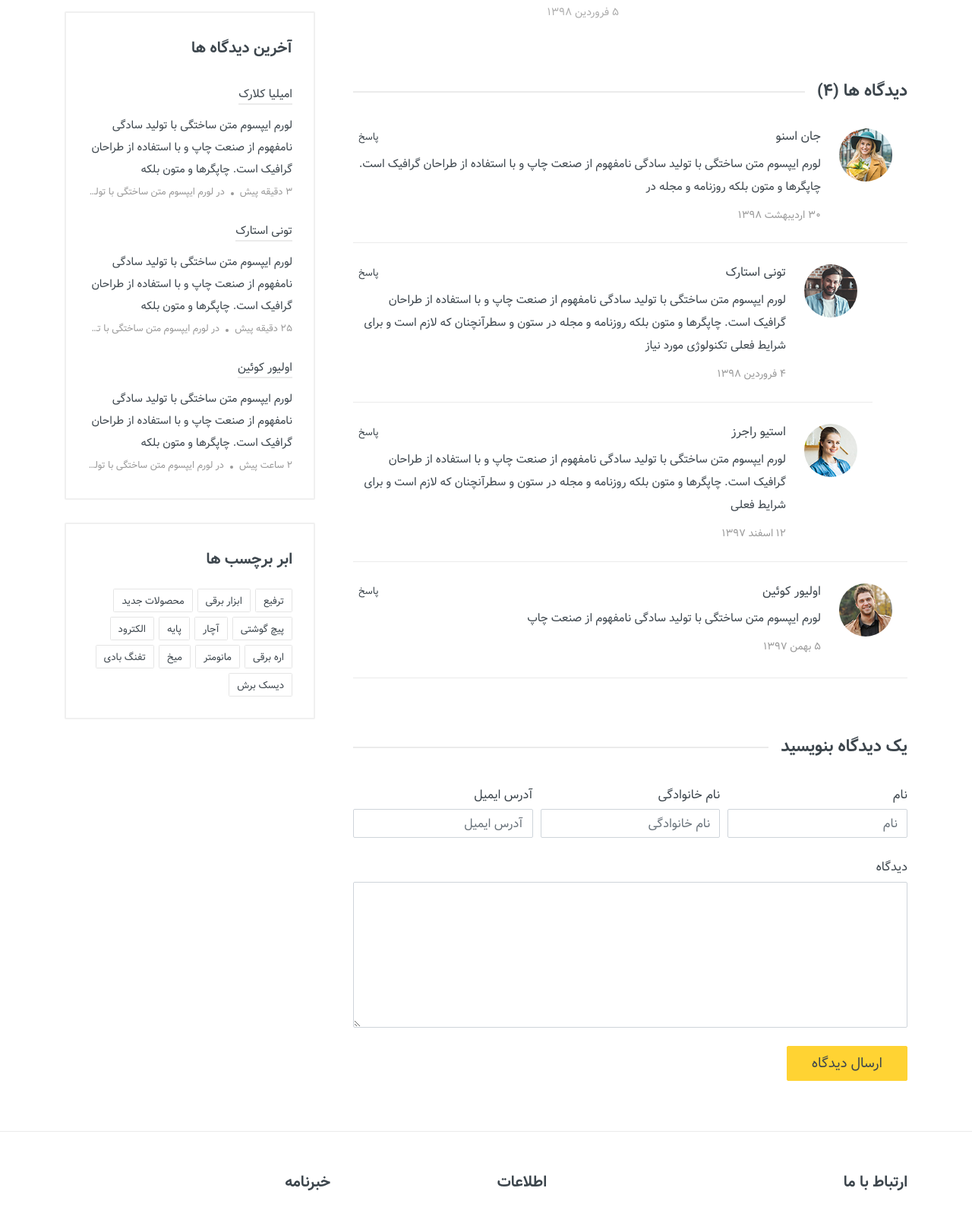
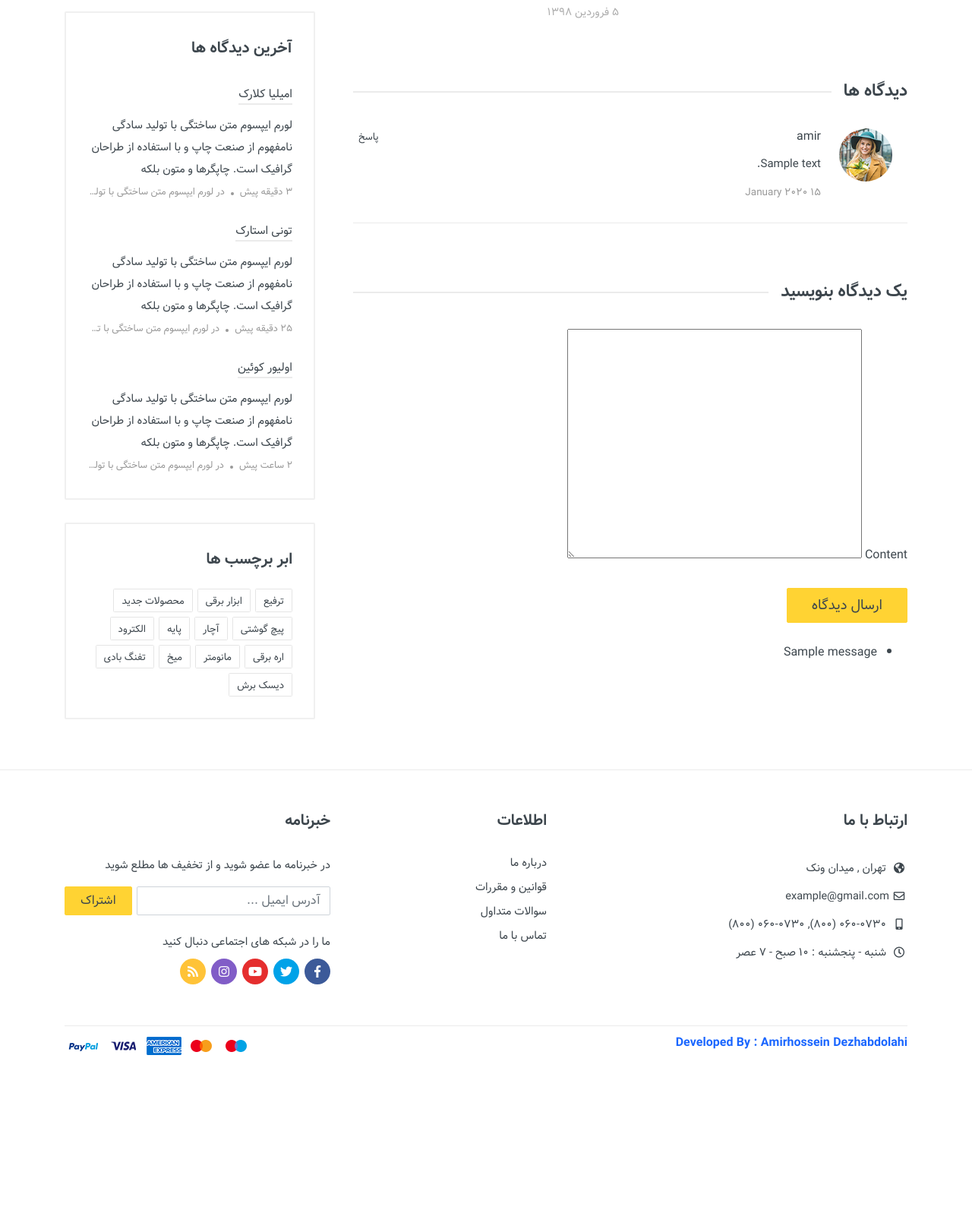
Before and after one commit to Amirhoseindzh/django-online-shopping, a Django app: page /blog/post/post-1/ in a window 1280 px wide. Shown: the part 1909-3502 px from the top of the page at 76% size. After the commit the page ends 3298 px from the top, so only its background shows below. Run offline with Django 3.2, Linux system fonts and the light colour scheme; data comes from the database, SQL or seed files in the repository; tables that the repository leaves empty hold one stand-in row (values such as "Sample post"); one stand-in notice (Sample message) is shown; parts of the project's set-up code (start-up, migrations or seed data) failed here and were passed over; some libraries are stand-ins or nearby versions.

Commit message:
added postcomments features.

```diff
--- a/media/templates/post.html
+++ b/media/templates/post.html
@@ -98,106 +98,92 @@
 								</div>
 							</section>
 							<section class="post__section">
-								<h4 class="post__section-title">دیدگاه ها (4)</h4>
+								<h4 class="post__section-title">دیدگاه ها</h4>
 								<ol class="comments-list comments-list--level--0">
+									{% for comment in comments %}
 									<li class="comments-list__item">
 										<div class="comment">
 											<div class="comment__avatar">
-												<a href="#"><img src="images/avatars/avatar-1.jpg" alt=""></a>
+												<a href="#">
+													<img src="images/avatars/avatar-1.jpg" alt="">
+												</a>
 											</div>
 											<div class="comment__content">
 												<div class="comment__header">
-													<div class="comment__author"><a href="#">جان اسنو</a></div>
+													<div class="comment__author">
+														<a href="#">{{ comment.author.username }}</a>
+													</div>
 													<div class="comment__reply">
 														<button type="button" class="btn btn-xs btn-light">پاسخ</button>
 													</div>
 												</div>
-												<div class="comment__text">لورم ایپسوم متن ساختگی با تولید سادگی نامفهوم از صنعت چاپ و با استفاده از طراحان گرافیک است. چاپگرها و متون بلکه روزنامه و مجله در</div>
-												<div class="comment__date">30 اردیبهشت 1398</div>
+												<div class="comment__text">
+													{{ comment.text }}
+												</div>
+												<div class="comment__date">
+													{{ comment.created_at|date:"j F Y" }}
+												</div>
 											</div>
 										</div>
+										<!-- Display replies if any -->
+										{% if comment.replies.all %}
 										<div class="comment-list__children">
 											<ol class="comments-list comments-list--level--1">
+												{% for reply in comment.replies.all %}
 												<li class="comments-list__item">
 													<div class="comment">
 														<div class="comment__avatar">
-															<a href="#"><img src="images/avatars/avatar-2.jpg" alt=""></a>
+															<a href="#">
+																<img src="images/avatars/avatar-2.jpg" alt="">
+															</a>
 														</div>
 														<div class="comment__content">
 															<div class="comment__header">
-																<div class="comment__author"><a href="#">تونی استارک</a></div>
+																<div class="comment__author">
+																	<a href="#">{{ reply.author.username }}</a>
+																</div>
 																<div class="comment__reply">
 																	<button type="button" class="btn btn-xs btn-light">پاسخ</button>
 																</div>
 															</div>
-															<div class="comment__text">لورم ایپسوم متن ساختگی با تولید سادگی نامفهوم از صنعت چاپ و با استفاده از طراحان گرافیک است. چاپگرها و متون بلکه روزنامه و مجله در ستون و سطرآنچنان که لازم است و برای شرایط فعلی تکنولوژی مورد نیاز</div>
-															<div class="comment__date">4 فروردین 1398</div>
+															<div class="comment__text">
+																{{ reply.text }}
+															</div>
+															<div class="comment__date">
+																{{ reply.created_at|date:"j F Y" }}
+															</div>
 														</div>
 													</div>
 												</li>
-												<li class="comments-list__item">
-													<div class="comment">
-														<div class="comment__avatar">
-															<a href="#"><img src="images/avatars/avatar-3.jpg" alt=""></a>
-														</div>
-														<div class="comment__content">
-															<div class="comment__header">
-																<div class="comment__author"><a href="#">استیو راجرز</a></div>
-																<div class="comment__reply">
-																	<button type="button" class="btn btn-xs btn-light">پاسخ</button>
-																</div>
-															</div>
-															<div class="comment__text">لورم ایپسوم متن ساختگی با تولید سادگی نامفهوم از صنعت چاپ و با استفاده از طراحان گرافیک است. چاپگرها و متون بلکه روزنامه و مجله در ستون و سطرآنچنان که لازم است و برای شرایط فعلی</div>
-															<div class="comment__date">12 اسفند 1397</div>
-														</div>
-													</div>
-												</li>
+												{% endfor %}
 											</ol>
 										</div>
+										{% endif %}
 									</li>
-									<li class="comments-list__item">
-										<div class="comment">
-											<div class="comment__avatar">
-												<a href="#"><img src="images/avatars/avatar-4.jpg" alt=""></a>
-											</div>
-											<div class="comment__content">
-												<div class="comment__header">
-													<div class="comment__author"><a href="#">اولیور کوئین</a></div>
-													<div class="comment__reply">
-														<button type="button" class="btn btn-xs btn-light">پاسخ</button>
-													</div>
-												</div>
-												<div class="comment__text">لورم ایپسوم متن ساختگی با تولید سادگی نامفهوم از صنعت چاپ</div>
-												<div class="comment__date">5 بهمن 1397</div>
-											</div>
-										</div>
-									</li>
+									{% endfor %}
 								</ol>
 							</section>
 							<section class="post__section">
 								<h4 class="post__section-title">یک دیدگاه بنویسید</h4>
-								<form>
-									<div class="form-row">
-										<div class="form-group col-md-4">
-											<label for="comment-first-name">نام</label>
-											<input type="text" class="form-control" id="comment-first-name" placeholder="نام">
-										</div>
-										<div class="form-group col-md-4">
-											<label for="comment-last-name">نام خانوادگی</label>
-											<input type="text" class="form-control" id="comment-last-name" placeholder="نام خانوادگی">
-										</div>
-										<div class="form-group col-md-4">
-											<label for="comment-email">آدرس ایمیل</label>
-											<input type="email" class="form-control" id="comment-email" placeholder="آدرس ایمیل" dir="ltr">
-										</div>
-									</div>
+								<form method="POST" action="{% url 'create_comment' post.id %}">
+									{% csrf_token %}
+									{{ form.non_field_errors }}
+
 									<div class="form-group">
-										<label for="comment-content">دیدگاه</label>
-										<textarea class="form-control" id="comment-content" rows="6"></textarea>
+										<label for="{{ form.content.id_for_label }}">{{ form.content.label }}</label>
+										{{ form.content }}
+										{{ form.content.errors }}
 									</div>
 									<div class="form-group mt-4">
 										<button type="submit" class="btn btn-primary btn-lg">ارسال دیدگاه</button>
 									</div>
+									{% if messages %}
+										<ul class="messages">
+											{% for message in messages %}
+												<li{% if message.tags %} class="{{ message.tags }}"{% endif %}>{{ message }}</li>
+											{% endfor %}
+										</ul>
+									{% endif %}
 								</form>
 							</section>
 						</div>
```
